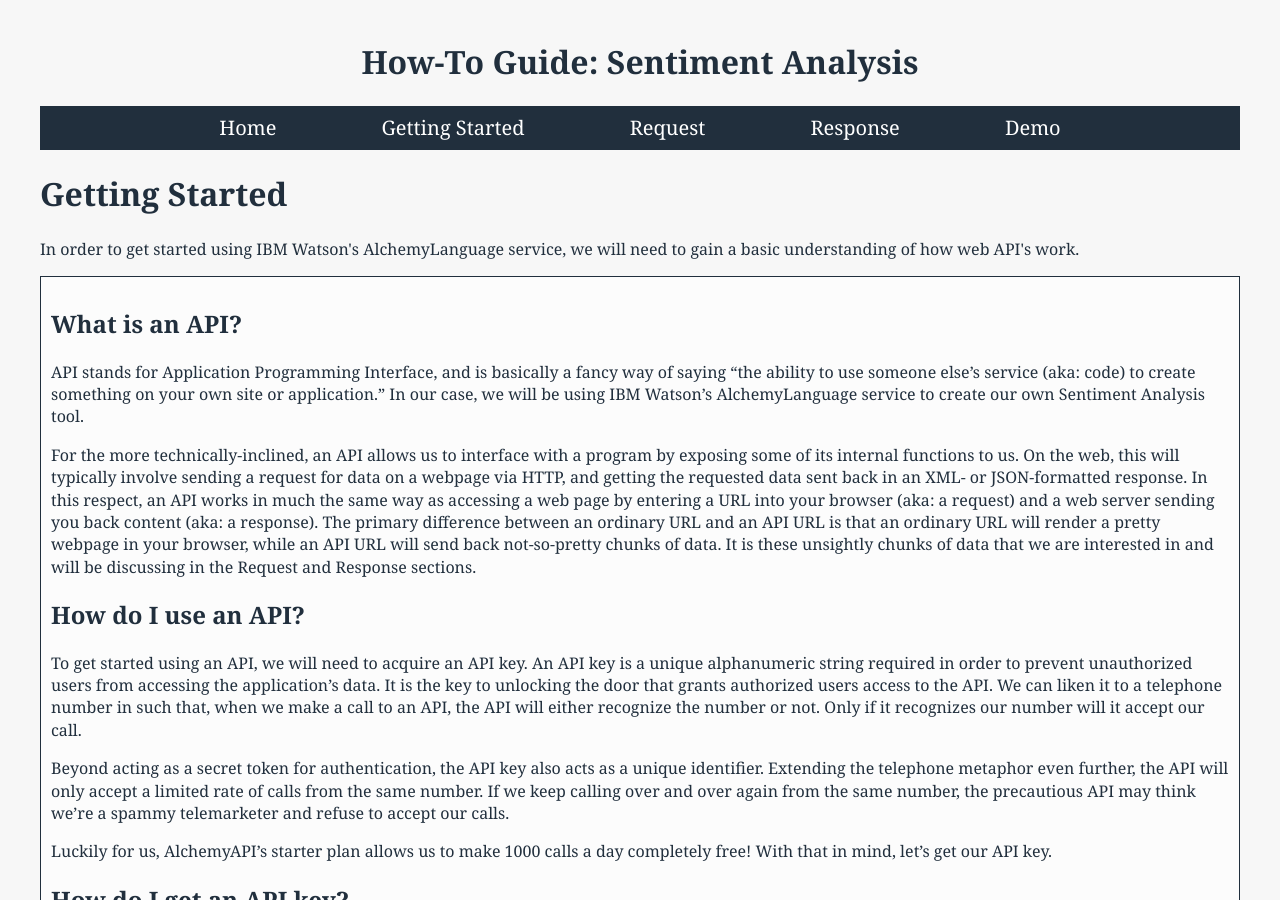
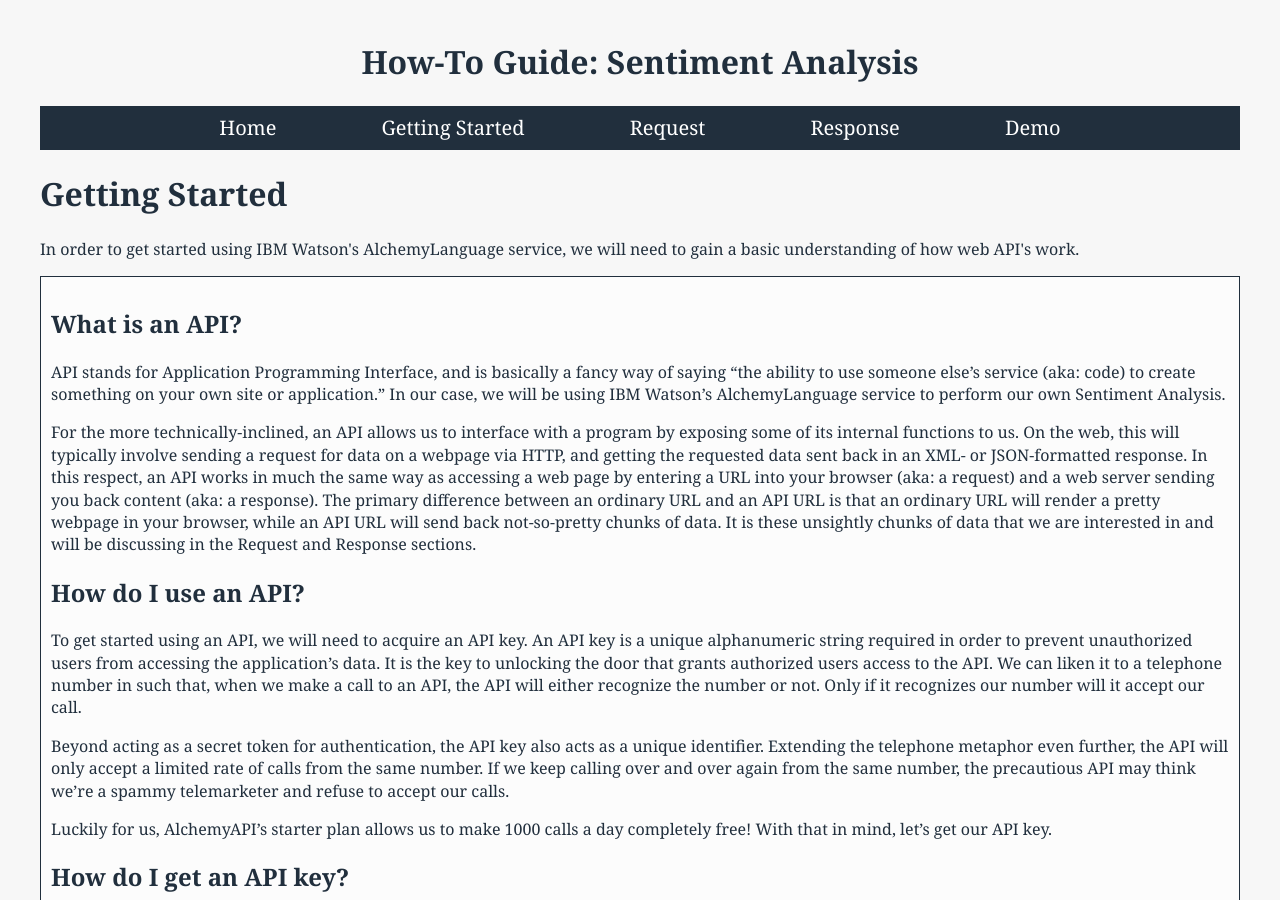
Before and after one commit to lenaz/How-To-Guide, a Jekyll site: the page built from getting-started.html, in a window 1280 px wide and 900 px high. Built offline with Jekyll 4.4.1, drawn with Linux system fonts in a browser that asks for light colours; Markdown is read by kramdown in place of the engine named in the settings.

Commit message:
Update getting-started.html

```diff
--- a/getting-started.html
+++ b/getting-started.html
@@ -8,7 +8,7 @@ layout: default
 
 <div class="definitions">
 <h2>What is an API?</h2>
-<p>API stands for Application Programming Interface, and is basically a fancy way of saying “the ability to use someone else’s service (aka: code) to create something on your own site or application.” In our case, we will be using IBM Watson’s AlchemyLanguage service to create our own Sentiment Analysis tool.</p>
+<p>API stands for Application Programming Interface, and is basically a fancy way of saying “the ability to use someone else’s service (aka: code) to create something on your own site or application.” In our case, we will be using IBM Watson’s AlchemyLanguage service to perform our own Sentiment Analysis.</p>
 
 <p>For the more technically-inclined, an API allows us to interface with a program by exposing some of its internal functions to us. On the web, this will typically involve sending a request for data on a webpage via HTTP, and getting the requested data sent back in an XML- or JSON-formatted response. In this respect, an API works in much the same way as accessing a web page by entering a URL into your browser (aka: a request) and a web server sending you back content (aka: a response). The primary difference between an ordinary URL and an API URL is that an ordinary URL will render a pretty webpage in your browser, while an API URL will send back not-so-pretty chunks of data. It is these unsightly chunks of data that we are interested in and will be discussing in the Request and Response sections.</p>
 <h2>How do I use an API?</h2>
```
